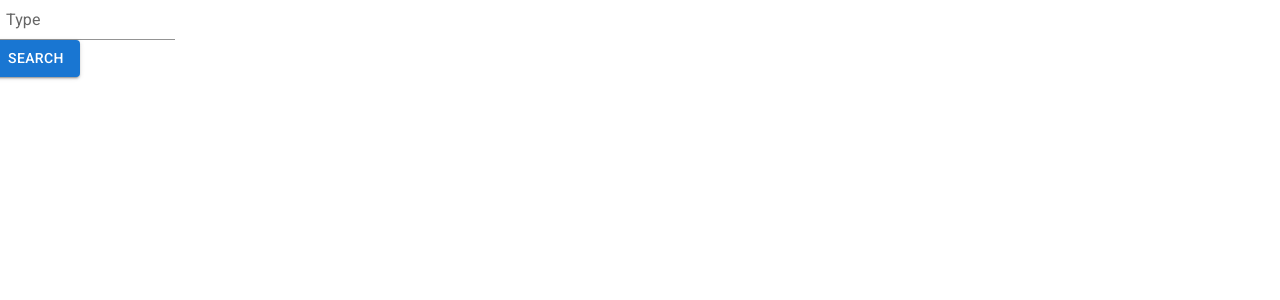
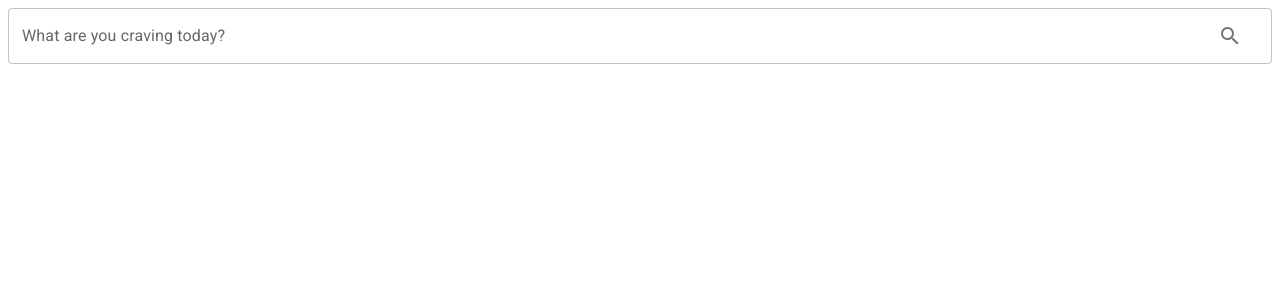
Before and after one commit to AleksGradel/food-app, a React (Create React App) app: page / in a window 1280 px wide. Shown: the top 300 px of the page. Built offline with nearby package versions, Linux system fonts and the light colour scheme; no server answers.

Commit message:
Create search bar component

```diff
--- a/package.json
+++ b/package.json
@@ -5,6 +5,7 @@
   "dependencies": {
     "@emotion/react": "^11.9.0",
     "@emotion/styled": "^11.8.1",
+    "@mui/icons-material": "^5.6.0",
     "@mui/material": "^5.6.0",
     "@testing-library/jest-dom": "^5.16.4",
     "@testing-library/react": "^12.1.4",
--- a/src/App.js
+++ b/src/App.js
@@ -1,8 +1,7 @@
 // import RecipeCard from './components/recipe-card';
-import { FormControl, InputLabel, Input, Button, Grid } from '@mui/material';
 import { useEffect, useState } from 'react';
 import edamam from './apis/edamam';
-import axios from 'axios';
+import SearchBar from './components/search/search-bar';
 
 const App = () => {
   useEffect(() => {
@@ -17,18 +16,7 @@ const App = () => {
 
   return (
     <div className='receipe-app'>
-      <Grid container spacing={2} columns={16} className="uuu">
-        <FormControl style={{width: '100%'}}>
-          <Grid item>
-            <InputLabel>Type</InputLabel>
-            <Input id="my-input" />
-          </Grid>
-          <Grid item>
-            <Button variant="contained">Search</Button>
-          </Grid>
-        </FormControl>
-      </Grid>
-      {/* <RecipeCard /> */}
+      <SearchBar label="What are you craving today?" />
     </div>
   );
 };
--- a/src/apis/edamam.js
+++ b/src/apis/edamam.js
@@ -2,8 +2,6 @@ import axios from "axios";
 
 const APPLICATION_ID = 'b36f18ec';
 const APPLICATION_KEYS = '83a1bc47c35635f88b1856efc11ac1d7';
-
-// const reqlink = `https://api.edamam.com/search?q=chicken&app_id=${APPLICATION_ID}&app_key=${APPLICATION_KEYS}`
 
 export default axios.create({
     baseURL: 'https://api.edamam.com/api/recipes/v2',
--- /dev/null
+++ b/src/components/search/search-bar.js
@@ -0,0 +1,29 @@
+import { TextField, InputAdornment, IconButton } from '@mui/material';
+import SearchIcon from '@mui/icons-material/Search';
+import { useState } from 'react';
+
+const SearchBar = ({ label }) => {
+    const [searchTerm, setTerm] = useState('');
+
+    return (
+        <div>
+            <TextField
+                style={{ width: '100%' }}
+                label={label}
+                value={searchTerm}
+                onChange={(e) => setTerm(e.target.value)}
+                InputProps={{
+                    endAdornment: (
+                        <InputAdornment position="start">
+                            <IconButton>
+                            <SearchIcon />
+                            </IconButton>
+                        </InputAdornment>
+                    )
+                }}
+            />
+        </div>
+    );
+};
+
+export default SearchBar;
```
Also changed, not shown: src/components/recipes/recipe-card.js (renamed from src/components/recipe-card.js), 1 other file (tests, documents, lock files or other folders).
